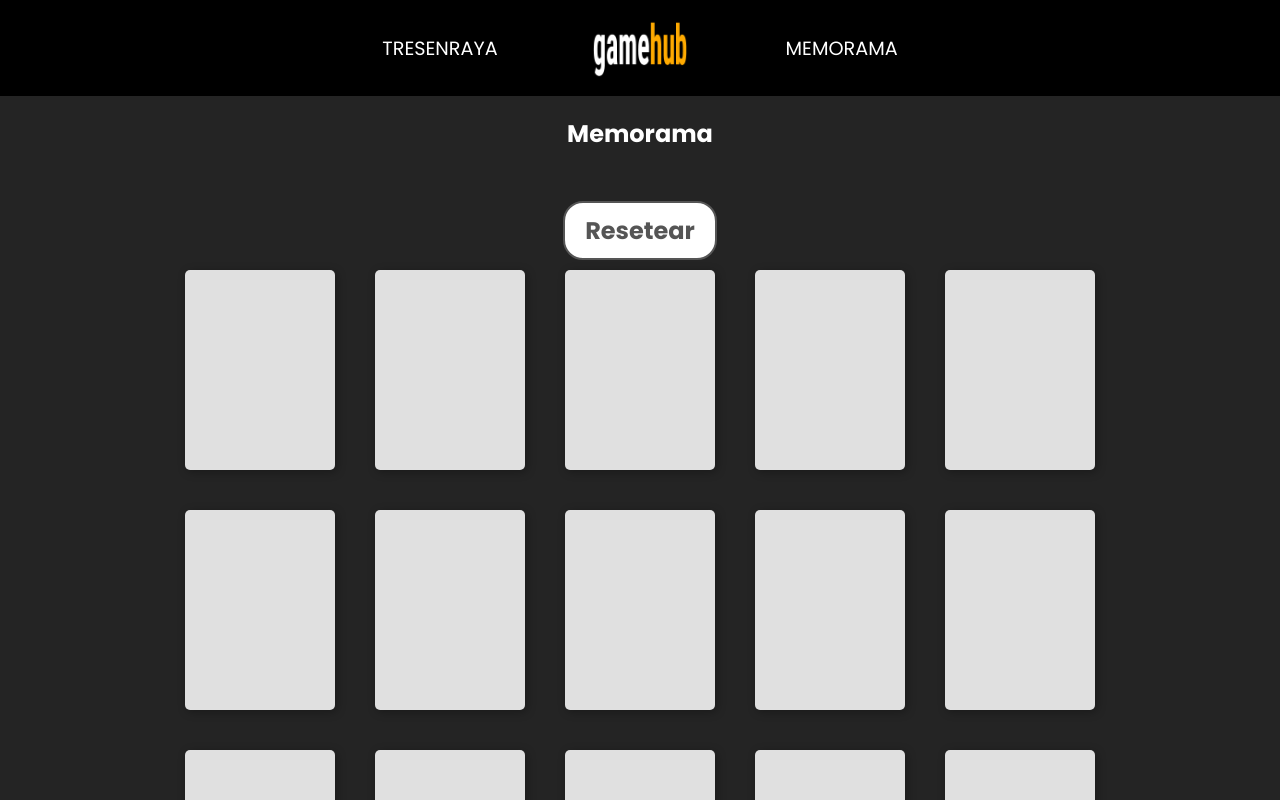
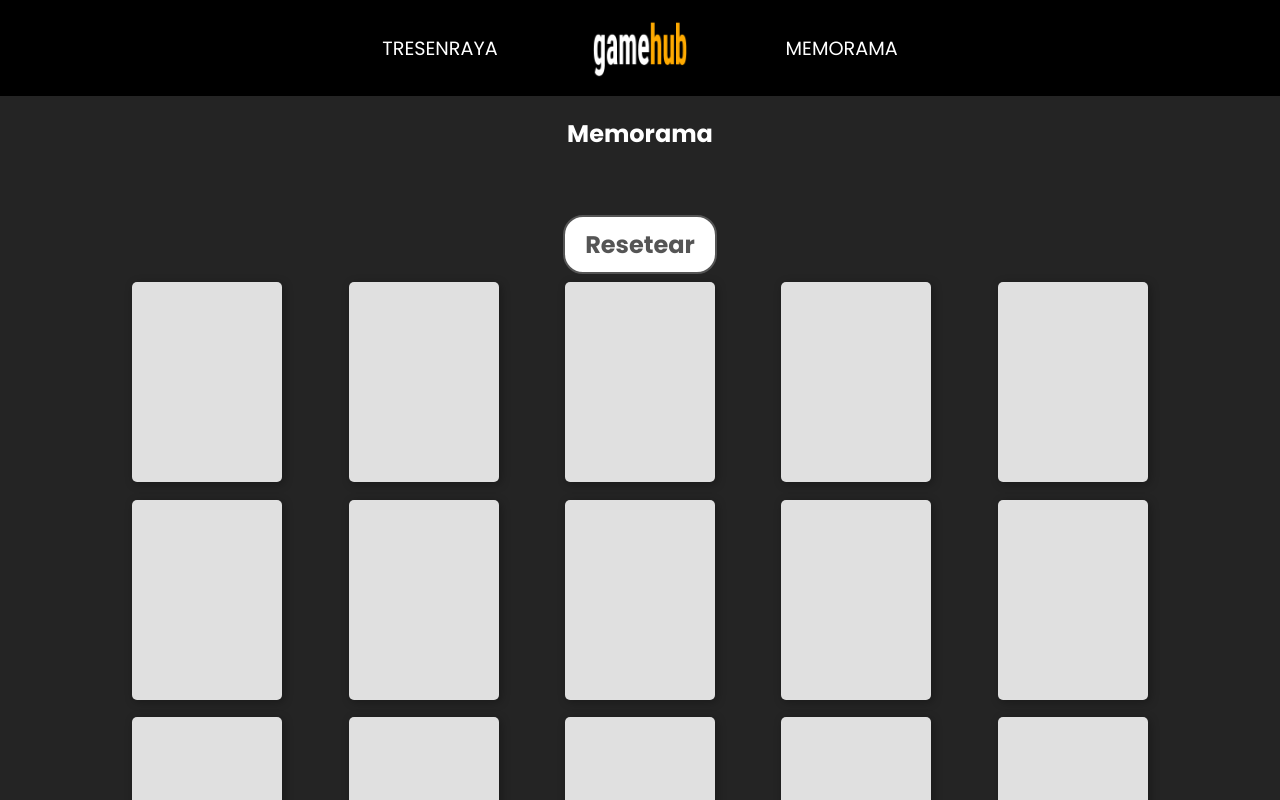
Before and after one commit to ManuelJimena/HubGamesReactJS, a React (Vite) app: page /memorama in a window 1280 px wide. Both pictures are taken after a click on the button "Comenzar". Shown: the top 800 px of the page. Built offline with nearby package versions, Linux system fonts and the light colour scheme.

Commit message:
refact title

```diff
--- a/src/components/Card/Card.css
+++ b/src/components/Card/Card.css
@@ -1,15 +1,12 @@
 .card {
-  position: relative;
   width: 150px;
   height: 200px;
-  margin: 10px;
+  margin: 8px;
   border-radius: 5px;
   box-shadow: 2px 2px 10px rgba(0, 0, 0, 0.3);
   cursor: pointer;
   transition: transform 0.4s ease-in-out;
   transform-style: preserve-3d;
-  grid-column: span 1;
-  grid-row: span 1;
 }
 
 .card.is-flipped {
--- a/src/components/CardGame/CardGame.css
+++ b/src/components/CardGame/CardGame.css
@@ -3,32 +3,31 @@
   flex-direction: column;
   justify-content: center;
   align-items: center;
-  margin-top: 50px;
+  margin-top: 5%;
 }
 
 .game-board {
   display: grid;
-  grid-template-columns: repeat(5, 1fr);
-  grid-gap: 20px;
+  grid-template-columns: repeat(auto-fit, minmax(180px, 1fr));
+  grid-gap: 0.2%;
   justify-items: center;
 }
 
-.flip-button {
-  margin-top: 20px;
-  padding: 10px 20px;
-  font-size: 1.2rem;
-  background-color: #0080ff;
-  color: white;
-  border: none;
-  border-radius: 5px;
-  cursor: pointer;
-  transition: background-color 0.3s ease-in-out;
+@media (min-width: 768px) {
+  .game-board {
+    max-width: 900px;
+  }
 }
 
-.flip-button:hover {
-  background-color: #0066cc;
+@media (min-width: 992px) {
+  .game-board {
+    max-width: 1200px;
+  }
 }
 
-.flip-button:active {
-  transform: translateY(2px);
+@media (max-width: 500px) {
+  .game-board {
+    display: grid;
+    grid-template-columns: repeat(auto-fit, minmax(75px, 1fr));
+  }
 }
```
